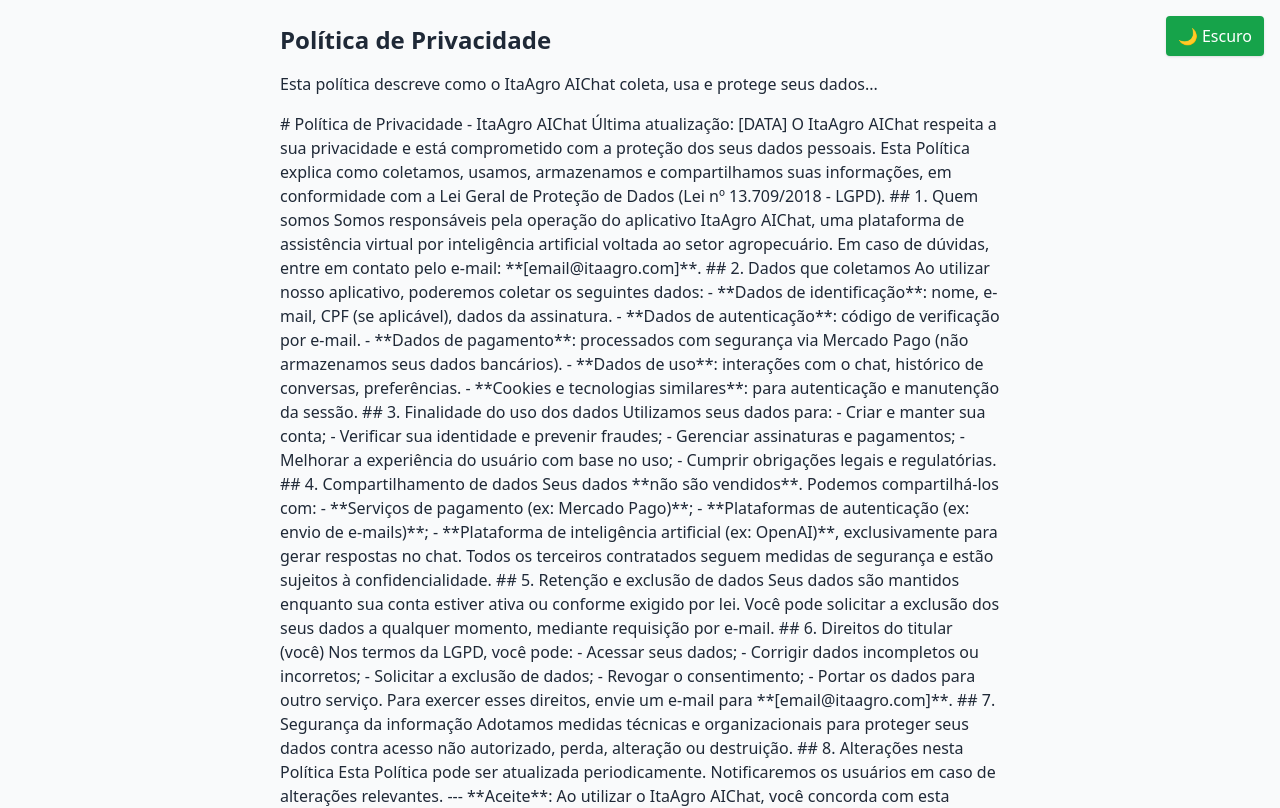
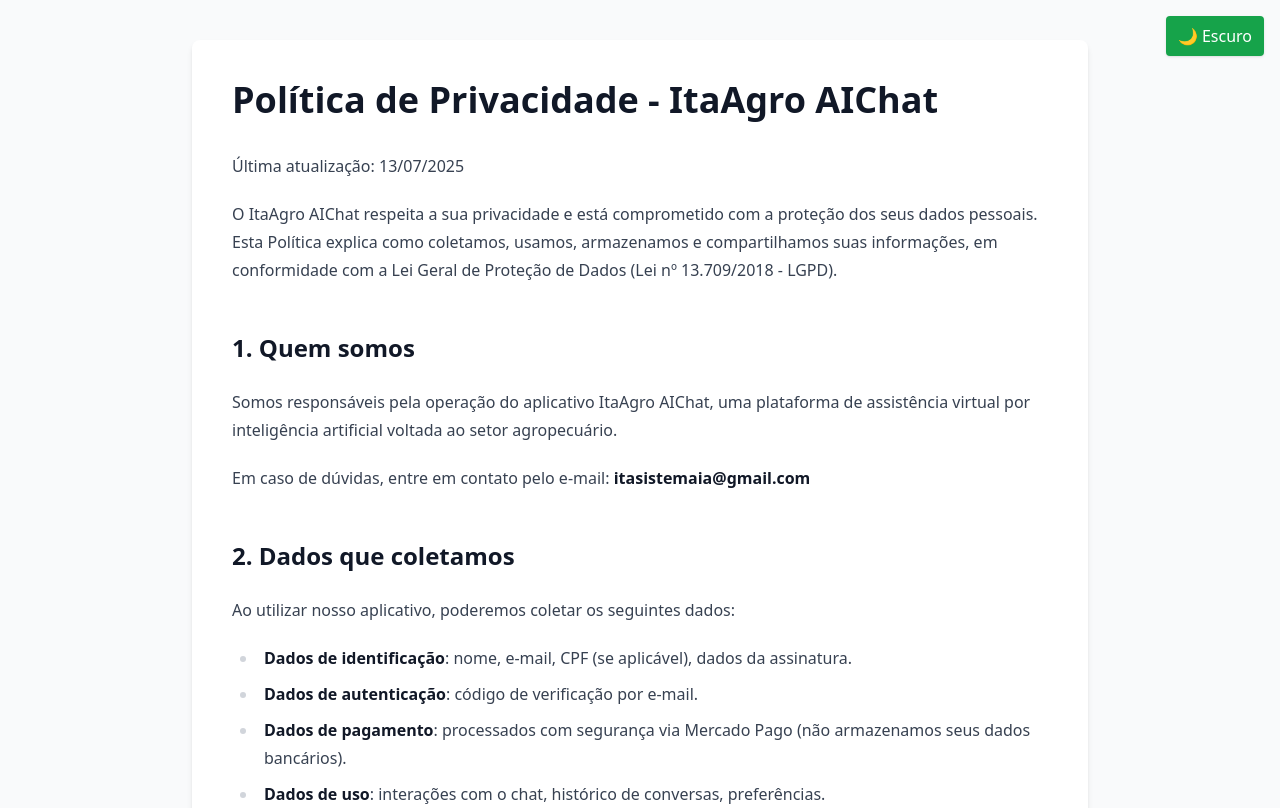
Before and after one commit to Isaque-Weber/ItaAgro, a React (Vite) app in the folder frontend/: page /privacidade in a window 1280 px wide. Shown: the top 808 px of the page. Built offline with nearby package versions, Linux system fonts and the light colour scheme; no server answers.

Commit message:
feat: improve TermsPage and PrivacyPage with ReactMarkdown, updated content, and enhanced layout styling

```diff
--- a/frontend/src/pages/PrivacyPage.tsx
+++ b/frontend/src/pages/PrivacyPage.tsx
@@ -1,16 +1,10 @@
-// frontend/src/pages/PrivacyPage.tsx
 import React from 'react'
+import ReactMarkdown from 'react-markdown'
 
-export function PrivacyPage() {
-    return (
-        <div className="max-w-3xl mx-auto p-6 text-gray-800 dark:text-gray-100">
-            <h1 className="text-2xl font-bold mb-4">Política de Privacidade</h1>
-            <p className="mb-4">
-                Esta política descreve como o ItaAgro AIChat coleta, usa e protege seus dados...
-            </p>
-              # Política de Privacidade - ItaAgro AIChat
+const markdown = `
+# Política de Privacidade - ItaAgro AIChat
 
-Última atualização: [DATA]
+Última atualização: 13/07/2025
 
 O ItaAgro AIChat respeita a sua privacidade e está comprometido com a proteção dos seus dados pessoais. Esta Política explica como coletamos, usamos, armazenamos e compartilhamos suas informações, em conformidade com a Lei Geral de Proteção de Dados (Lei nº 13.709/2018 - LGPD).
 
@@ -18,7 +12,7 @@
 
 Somos responsáveis pela operação do aplicativo ItaAgro AIChat, uma plataforma de assistência virtual por inteligência artificial voltada ao setor agropecuário.
 
-Em caso de dúvidas, entre em contato pelo e-mail: **[email@itaagro.com]**.
+Em caso de dúvidas, entre em contato pelo e-mail: **itasistemaia@gmail.com**
 
 ## 2. Dados que coletamos
 
@@ -64,7 +58,7 @@
 - Revogar o consentimento;
 - Portar os dados para outro serviço.
 
-Para exercer esses direitos, envie um e-mail para **[email@itaagro.com]**.
+Para exercer esses direitos, envie um e-mail para **contato@itaagro.com**
 
 ## 7. Segurança da informação
 
@@ -77,11 +71,14 @@
 ---
 
 **Aceite**: Ao utilizar o ItaAgro AIChat, você concorda com esta Política de Privacidade.
+`
 
-
-            <p>
-                [Insira aqui o conteúdo completo da Política de Privacidade gerada anteriormente.]
-            </p>
+export function PrivacyPage() {
+    return (
+        <div className="min-h-screen bg-gray-50 dark:bg-gray-900 py-10 px-4">
+            <div className="max-w-4xl mx-auto bg-white dark:bg-gray-800 shadow-md rounded-lg p-6 md:p-10 prose dark:prose-invert">
+                <ReactMarkdown>{markdown}</ReactMarkdown>
+            </div>
         </div>
     )
 }
--- a/frontend/src/pages/TermsPage.tsx
+++ b/frontend/src/pages/TermsPage.tsx
@@ -1,16 +1,10 @@
-// frontend/src/pages/TermsPage.tsx
 import React from 'react'
+import ReactMarkdown from 'react-markdown'
 
-export function TermsPage() {
-    return (
-        <div className="max-w-3xl mx-auto p-6 text-gray-800 dark:text-gray-100">
-            <h1 className="text-2xl font-bold mb-4">Termos de Uso</h1>
-            <p className="mb-4">
-                Ao utilizar o ItaAgro AIChat, você concorda com estes Termos de Uso...
-            </p>
-            # Termos de Uso - ItaAgro AIChat
+const markdown = `
+# Termos de Uso - ItaAgro AIChat
 
-Última atualização: [DATA]
+Última atualização: 13/07/2025
 
 ## 1. Aceitação dos Termos
 
@@ -29,12 +23,13 @@
 ## 4. Assinatura e Pagamento
 
 - O uso do serviço está condicionado à assinatura paga, exceto para administradores autorizados.
-- Os pagamentos são processados via [Mercado Pago], conforme plano escolhido.
+- Os pagamentos são processados via Mercado Pago, conforme plano escolhido.
 - Cancelamentos podem ser feitos a qualquer momento via painel do usuário, respeitando os prazos de cobrança.
 
 ## 5. Uso Adequado
 
 Você concorda em utilizar o serviço de forma ética e legal, sendo vedado:
+
 - Tentar burlar o sistema, explorar falhas ou violar segurança;
 - Utilizar o chat para fins ilícitos, ofensivos ou discriminatórios;
 - Compartilhar conteúdo sensível ou confidencial sem autorização.
@@ -50,7 +45,7 @@
 
 ## 8. Privacidade e Proteção de Dados
 
-O tratamento dos dados pessoais segue a Lei Geral de Proteção de Dados (LGPD). Consulte nossa [Política de Privacidade] para saber como seus dados são coletados, armazenados e tratados.
+O tratamento dos dados pessoais segue a Lei Geral de Proteção de Dados (LGPD). Consulte nossa [Política de Privacidade](/privacidade) para saber como seus dados são coletados, armazenados e tratados.
 
 ## 9. Cancelamento de Conta
 
@@ -62,15 +57,19 @@
 
 ## 11. Foro
 
-Fica eleito o foro da comarca de [Cidade/UF], com renúncia a qualquer outro, por mais privilegiado que seja, para dirimir dúvidas oriundas deste contrato.
+Fica eleito o foro da comarca de Saboeiro/CE, com renúncia a qualquer outro, por mais privilegiado que seja, para dirimir dúvidas oriundas deste contrato.
 
 ---
 
-Em caso de dúvidas, entre em contato pelo e-mail: [email@itaagro.com]
+Em caso de dúvidas, entre em contato pelo e-mail: **itasistemaia@gmail.com**
+`
 
-            <p>
-                [Insira aqui o conteúdo completo dos Termos de Uso gerado anteriormente.]
-            </p>
+export function TermsPage() {
+    return (
+        <div className="min-h-screen bg-gray-50 dark:bg-gray-900 py-10 px-4">
+            <div className="max-w-4xl mx-auto bg-white dark:bg-gray-800 shadow-md rounded-lg p-6 md:p-10 prose dark:prose-invert">
+                <ReactMarkdown>{markdown}</ReactMarkdown>
+            </div>
         </div>
     )
 }
--- a/frontend/tailwind.config.js
+++ b/frontend/tailwind.config.js
@@ -8,5 +8,5 @@
   theme: {
     extend: {},
   },
-  plugins: [],
+  plugins: [require('@tailwindcss/typography')],
 }
```
